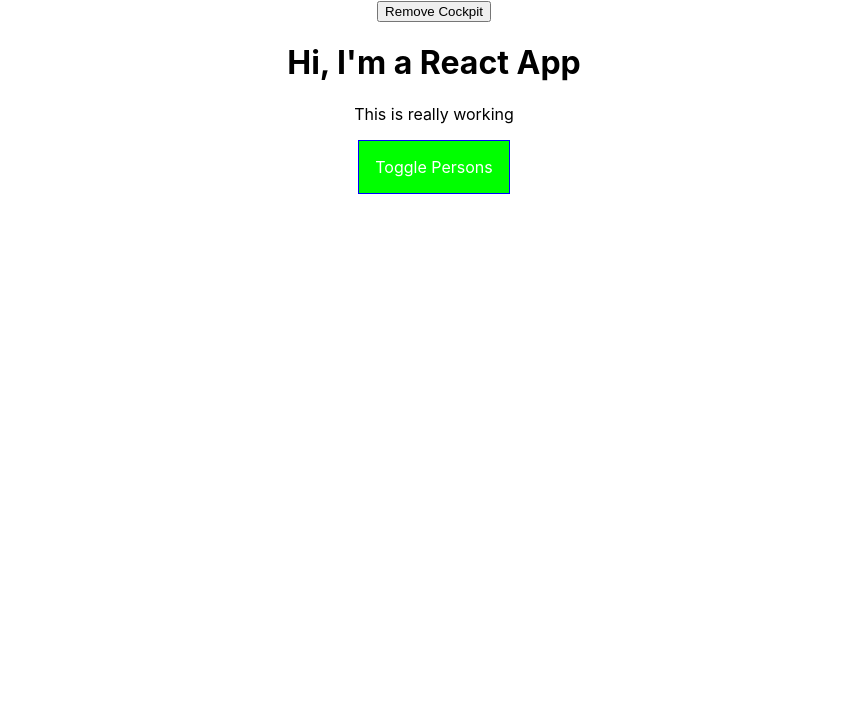
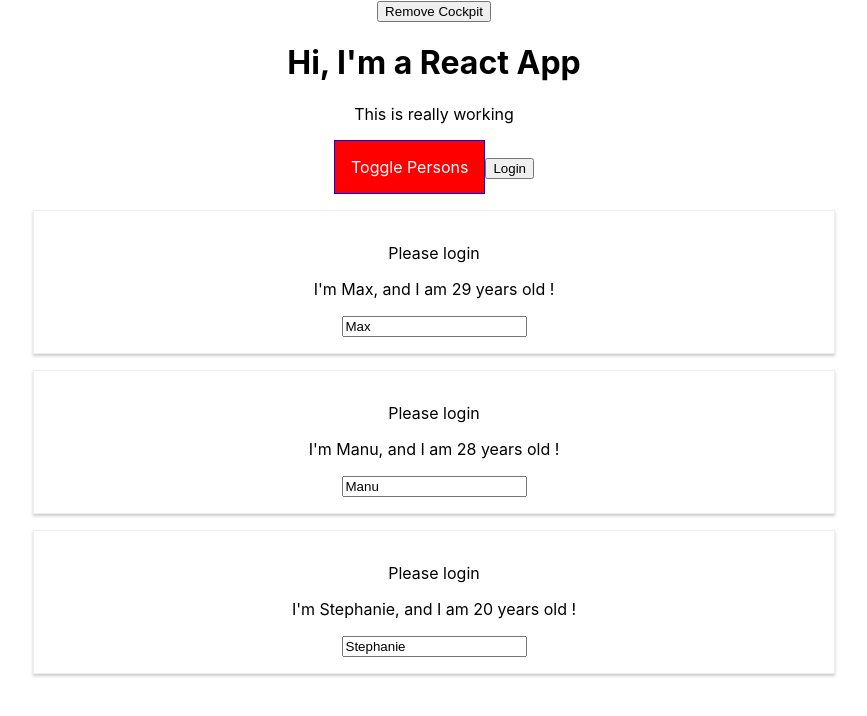
Before and after one commit to eavictor/react_complete_guide, a React (Create React App) app: page / in a window 1280 px wide. Shown: the top 716 px of the page, without its empty margins (206-1073 px from the left). Built offline with nearby package versions, Linux system fonts and the light colour scheme.

Commit message:
Finished video 111.

```diff
--- a/package.json
+++ b/package.json
@@ -4,6 +4,7 @@
   "private": true,
   "dependencies": {
     "axios": "^0.19.0",
+    "prop-types": "^15.7.2",
     "radium": "^0.25.2",
     "react": "^16.8.6",
     "react-dom": "^16.8.6",
--- a/src/components/cockpit/Cockpit.js
+++ b/src/components/cockpit/Cockpit.js
@@ -1,8 +1,15 @@
 import React, {useEffect} from "react";
 import "./Cockpit.css";
+import AuthContext from '../../context/AuthContext';
 
 
 const Cockpit = (props) => {
+    const toggleBtnRef = React.useRef(null);
+
+    useEffect(() => {
+        toggleBtnRef.current.click();
+    }, []);
+
     useEffect(() => {
         console.log("[Cockpit.js] useEffect");
         // HTTP Request...
@@ -48,7 +55,10 @@ const Cockpit = (props) => {
         <div className="Cockpit">
             <h1>Hi, I'm a React App</h1>
             <p className={classes.join(' ')}>This is really working</p>
-            <button style={btnClass} onClick={props.toggle}>Toggle Persons</button>
+            <button ref={toggleBtnRef} style={btnClass} onClick={props.toggle}>Toggle Persons</button>
+            <AuthContext.Consumer>
+                {context => <button onClick={context.login}>Login</button>}
+            </AuthContext.Consumer>
         </div>
     )
 };
--- a/src/components/persons/Persons.js
+++ b/src/components/persons/Persons.js
@@ -35,7 +35,7 @@ class Persons extends React.Component {
 
     shouldComponentUpdate(nextProps, nextState, nextContext) {
         console.log("[Persons.js] shouldComponentUpdate");
-        return this.props.persons !== nextProps.persons;  // array only compares memory address (the pointer value to array object).
+        return (this.props.persons !== nextProps.persons) | (this.props.isAuthenticated !== nextProps.isAuthenticated);  // array only compares memory address (the pointer value to array object).
     }
 
     render(){
@@ -49,8 +49,7 @@ class Persons extends React.Component {
                         changed={(event) => this.props.changed(event, person.id)}
                     />
                 );
-        });
-    };
+            })};
 }
 
 
--- a/src/components/persons/person/Person.js
+++ b/src/components/persons/person/Person.js
@@ -1,16 +1,34 @@
 import React from 'react';
 import "./Person.css";
+import PropTypes from 'prop-types';
+import AuthContext from '../../../context/AuthContext';
 
 
 const Person = (props) => {
     console.log("[Person.js] rendering...");
     return (
-        <div className="Person">
-            <p onClick={props.click}>I'm {props.name}, and I am {props.age} years old !</p>
-            <p>{props.children}</p>
-            <input type="text" onChange={props.changed} value={props.name}/>
-        </div>
+            <div className="Person">
+                <AuthContext.Consumer>
+                    {context => context.authenticated ? <p>Authenticated</p> : <p>Please login</p>}
+                </AuthContext.Consumer>
+                <p onClick={props.click}>I'm {props.name}, and I am {props.age} years old !</p>
+                <p>{props.children}</p>
+                <input
+                    type="text"
+                    // ref={(inputEl) => {inputEl.focus()}}
+                    onChange={props.changed}
+                    value={props.name}
+                />
+            </div>
     )
 };
 
+Person.propTypes = {
+    click: PropTypes.func,
+    name: PropTypes.string,
+    age: PropTypes.number,
+    changed: PropTypes.func
+};
+
+
 export default Person;
--- a/src/containers/App.js
+++ b/src/containers/App.js
@@ -2,6 +2,8 @@ import React, { Component } from 'react';
 import './App.css';
 import Persons from '../components/persons/Persons';
 import Cockpit from '../components/cockpit/Cockpit';
+import withClass from "../hoc/WithClass";
+import AuthContext from '../context/AuthContext';
 
 
 class App extends Component {
@@ -13,7 +15,9 @@ class App extends Component {
         ],
         otherState: "some other value",
         showPersons: false,
-        showCockpit: true
+        showCockpit: true,
+        changeCounter: 0,
+        authenticated: false
     };
 
     constructor(props) {
@@ -69,9 +73,19 @@ class App extends Component {
         const persons = [...this.state.persons];
         persons[personIndex] = person;
 
-        this.setState({
-            persons: persons
-        })
+        // Not guaranteed latest state
+        // this.setState({
+        //     persons: persons,
+        //     changeCounter: this.state.changeCounter + 1
+        // })
+
+        // Guarantee latest state
+        this.setState((prevState, props) => {
+            return {
+                persons: persons,
+                changeCounter: prevState.changeCounter + 1
+            }
+        });
     };
 
     togglePersonsHandler = () => {
@@ -81,6 +95,13 @@ class App extends Component {
 
     removeCockpit = () => {
         this.setState({showCockpit: false});
+    };
+
+    loginHandler = () => {
+        this.setState((prevState, prevProps) => {
+            return {authenticated: true};
+        });
+
     };
 
     render(){
@@ -97,14 +118,26 @@ class App extends Component {
         }
 
         return (
-            <div className="App">
+            <div>
                 <button onClick={this.removeCockpit}>Remove Cockpit</button>
-                {this.state.showCockpit ? <Cockpit showPersons={this.state.showPersons} personsLength={this.state.persons.length} toggle={this.togglePersonsHandler} /> : null}
+                <AuthContext.Provider value={{
+                    authenticated: this.state.authenticated,
+                    login: this.loginHandler
+                }}>
+                {this.state.showCockpit ? (
+                    <Cockpit
+                        showPersons={this.state.showPersons}
+                        personsLength={this.state.persons.length}
+                        toggle={this.togglePersonsHandler}
+                        login={this.loginHandler}
+                    />
+                    ) : null}
                 {persons}
+                </AuthContext.Provider>
             </div>
         )
     }
 }
 
 
-export default App;
+export default withClass(App, "App");
--- /dev/null
+++ b/src/context/AuthContext.js
@@ -0,0 +1,10 @@
+import React from 'react';
+
+
+const authContext = React.createContext({
+    authenticated: false,
+    login: () => {}
+});
+
+
+export default authContext;
--- /dev/null
+++ b/src/hoc/Auxiliary.js
@@ -0,0 +1,6 @@
+// Pure JS, not React related !!
+// function same as React.Fragment
+const Auxiliary = props => props.children;
+
+
+export default Auxiliary;
--- /dev/null
+++ b/src/hoc/WithClass.js
@@ -0,0 +1,25 @@
+import React from 'react';
+
+// const WithClass = props => {
+//     return (
+//         <div className={props.classes}>
+//         {props.children}
+//     </div>
+//     )
+// };
+//
+// export default WithClass;
+
+
+// another form of HOC
+
+const withClass = (ComponentToWarp, className) => {
+    return props => (
+        <div className={className}>
+            <ComponentToWarp {...props}/>
+        </div>
+    );
+};
+
+
+export default withClass;
```
Lines whose indentation alone changed are shown as unchanged.
